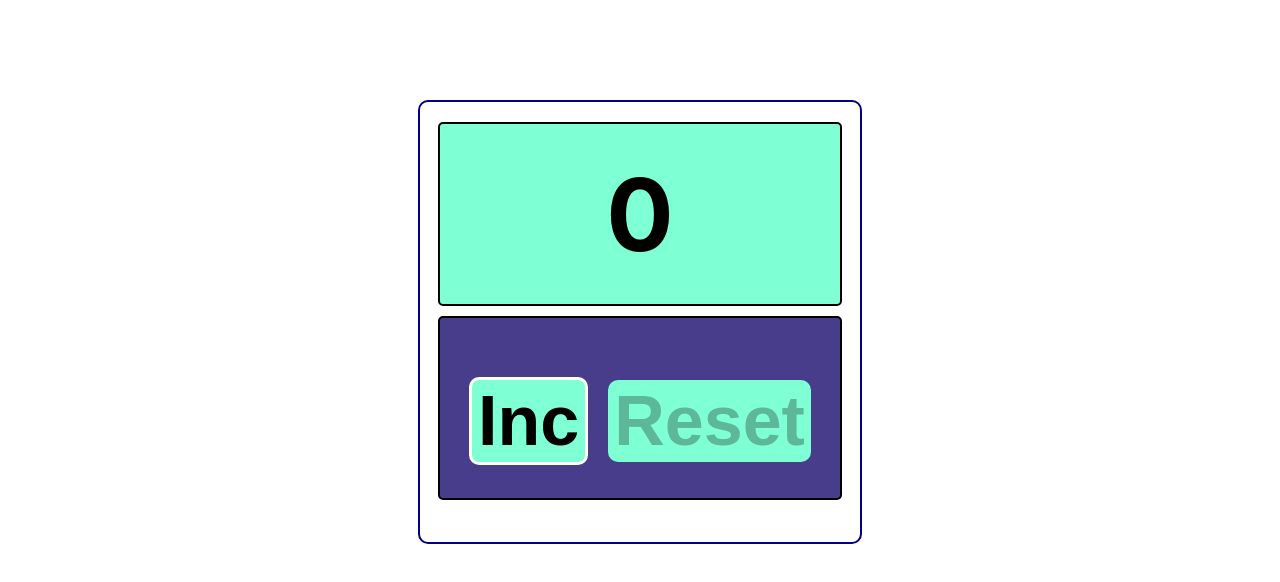
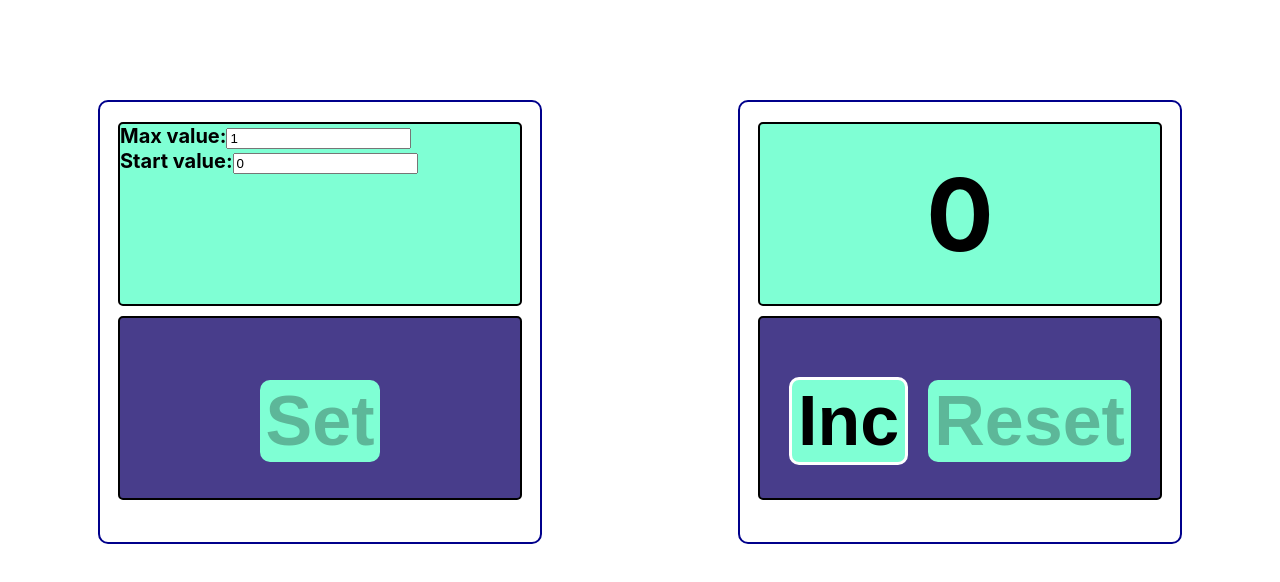
Before and after one commit to webshturman/Counter, a React (Create React App) app: page / in a window 1280 px wide. Shown: the top 582 px of the page. Built offline with nearby package versions, Linux system fonts and the light colour scheme.

Commit message:
Counting settings Step1

```diff
--- a/package.json
+++ b/package.json
@@ -2,6 +2,7 @@
   "name": "my-app",
   "version": "0.1.0",
   "private": true,
+  "homepage": "https://webshturman.github.io/Counter",
   "dependencies": {
     "@testing-library/jest-dom": "^5.11.4",
     "@testing-library/react": "^11.1.0",
@@ -10,6 +11,7 @@
     "@types/node": "^12.0.0",
     "@types/react": "^17.0.0",
     "@types/react-dom": "^17.0.0",
+    "gh-pages": "^3.2.3",
     "react": "^17.0.2",
     "react-dom": "^17.0.2",
     "react-scripts": "4.0.3",
@@ -20,7 +22,9 @@
     "start": "react-scripts start",
     "build": "react-scripts build",
     "test": "react-scripts test",
-    "eject": "react-scripts eject"
+    "eject": "react-scripts eject",
+    "predeploy": "npm run build",
+    "deploy": "gh-pages -d build"
   },
   "eslintConfig": {
     "extends": [
--- a/src/App.module.css
+++ b/src/App.module.css
@@ -1,10 +1,14 @@
+.bothCounters {
+    display: flex;
+    justify-content: space-around;
+}
 
-.container{
+.container {
     width: 400px;
     height: 400px;
     border: 2px solid darkblue;
     border-radius: 10px;
-    margin: 100px auto;
+    margin: 100px 0;
     display: flex;
     flex-direction: column;
     align-items: center;
@@ -12,34 +16,55 @@
     padding: 20px;
 }
 
-.buttons{
-    font-size:70px;
+.buttons {
+    font-size: 70px;
     background-color: aquamarine;
     margin: 0 10px;
     border-radius: 10px;
     font-weight: bold;
     border: 3px solid white;
 }
-.buttons:disabled{
+
+.buttons:disabled {
     border: none;
 }
 
-.counter,.buttonBlock{
+.counter, .buttonBlock {
     display: flex;
     background-color: aquamarine;
-    height:180px;
+    height: 180px;
     width: 100%;
     align-items: center;
     justify-content: center;
     border: 2px solid black;
     border-radius: 5px;
-    font-size:100px;
+    font-size: 100px;
     font-weight: bold;
 }
-.limit{
+
+.limit {
     color: red;
 }
-.buttonBlock{
+
+.buttonBlock {
     background-color: darkslateblue;
     margin-top: 10px;
 }
+
+/*-----------------------------------------------*/
+.countSetter {
+    /*display: flex;*/
+    /*align-items: center;*/
+    /*justify-content: center;*/
+    background-color: aquamarine;
+    height: 180px;
+    width: 100%;
+    border: 2px solid black;
+    border-radius: 5px;
+    font-size: 20px;
+    font-weight: bold;
+}
+
+/*.spanInputValue {*/
+/*    font-size: 18px;*/
+/*}*/
--- a/src/App.tsx
+++ b/src/App.tsx
@@ -1,29 +1,25 @@
-import React, {useState} from 'react';
+import React, {ChangeEvent, useState} from 'react';
 import s from './App.module.css'
 import './App.css';
-import {Counter} from "./Components/Counter";
-import {Button} from "./Components/Button";
-import {findAllByDisplayValue} from "@testing-library/react";
+import {CountResult} from "./Components/CountResult";
+import {CountSet} from "./Components/CountSet";
 
 function App() {
-    let minCount = 0
-    let maxCount = 5
-    let [count, setCount] = useState(minCount)
-    const changeCount = () => {
-        setCount(count + 1)
+    let [minValue, setMinValue] = useState(0)
+    let [maxValue, setMaxValue] = useState(1)
+
+    const changingMinValue =(e:ChangeEvent<HTMLInputElement>)=> {
+        let newMinValue = Number(e.currentTarget.value)
+        setMinValue(newMinValue)
     }
-    const resetCount = () => {
-        setCount(minCount)
+    const changingMaxValue =(e:ChangeEvent<HTMLInputElement>)=> {
+        let newMaxValue = Number(e.currentTarget.value)
+        setMaxValue(newMaxValue)
     }
     return (
-        <div className={s.container}>
-            <div className={s.counter}>
-                <Counter count={count} maxCount={maxCount}/>
-            </div>
-            <div className={s.buttonBlock}>
-                <Button callback={changeCount} title={'Inc'} count={count === maxCount}/>
-                <Button callback={resetCount} title={'Reset'} count={count === minCount}/>
-            </div>
+        <div className={s.bothCounters}>
+            <CountSet minValue={minValue} maxValue={maxValue} setMinValue={changingMinValue} setMaxValue={changingMaxValue}/>
+           <CountResult minValue={minValue} maxValue={maxValue}/>
         </div>
 
     )
--- /dev/null
+++ b/src/Components/CountResult.tsx
@@ -0,0 +1,32 @@
+import React, {useState} from 'react';
+import s from "../App.module.css";
+import {Counter} from "./Counter";
+import {Button} from "./Button";
+
+type CountResultPropsType ={
+    minValue: number
+    maxValue: number
+}
+
+export const CountResult: React.FC<CountResultPropsType> = ({minValue,maxValue}) => {
+    let minCount = minValue
+    let maxCount = maxValue
+    let [count, setCount] = useState(minCount)
+    const changeCount = () => {
+        setCount(count + 1)
+    }
+    const resetCount = () => {
+        setCount(minCount)
+    }
+    return (
+        <div className={s.container}>
+            <div className={s.counter}>
+                <Counter count={count} maxCount={maxCount}/>
+            </div>
+            <div className={s.buttonBlock}>
+                <Button callback={changeCount} title={'Inc'} count={count === maxCount}/>
+                <Button callback={resetCount} title={'Reset'} count={count === minCount}/>
+            </div>
+        </div>
+    );
+};
--- /dev/null
+++ b/src/Components/CountSet.tsx
@@ -0,0 +1,29 @@
+import React, {ChangeEvent} from 'react';
+import s from "../App.module.css";
+import {Counter} from "./Counter";
+import {Button} from "./Button";
+import {InputSet} from "./InputSet";
+
+type CountSetPropsType = {
+    minValue: number
+    maxValue: number
+    setMinValue: (e:ChangeEvent<HTMLInputElement>) => void
+    setMaxValue: (e:ChangeEvent<HTMLInputElement>) => void
+}
+
+export const CountSet: React.FC<CountSetPropsType> = ({minValue, maxValue,setMaxValue, setMinValue}) => {
+    const settingCount = () => {
+        console.log('Success')
+    }
+    return (
+        <div className={s.container}>
+            <div className={s.countSetter}>
+                <InputSet title={'Max value'} value={maxValue} changingValue={setMaxValue}/>
+                <InputSet title={'Start value'} value={minValue} changingValue={setMinValue}/>
+            </div>
+            <div className={s.buttonBlock}>
+                <Button callback={settingCount} title={'Set'} count={true}/>
+            </div>
+        </div>
+    );
+};
--- /dev/null
+++ b/src/Components/InputSet.tsx
@@ -0,0 +1,16 @@
+import React, {ChangeEvent} from 'react';
+import s from "../App.module.css";
+
+type InputSetPropsType = {
+    title:string
+    value:number
+    changingValue: (e:ChangeEvent<HTMLInputElement>)=> void
+}
+export const InputSet: React.FC<InputSetPropsType> = ({title, value,changingValue}) => {
+    return (
+        <div>
+            <span className={s.spanInputValue}>{title}:</span>
+            <input value={value} type="number" onChange={changingValue}/>
+        </div>
+    );
+};
```
Also changed, not shown: 1 other file (tests, documents, lock files or other folders).
